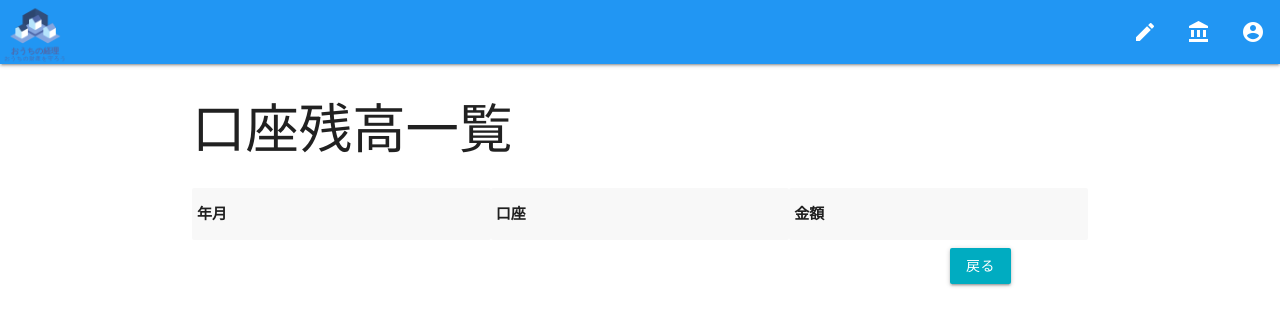
After one commit to sobatha/django_homebookkeeping, a Django app: template kakeibo/templates/kakeibo/account_list.html in a window 1280 px wide. The commit adds this page. Shown: the top 326 px of the page. Run offline with Django 3.2, Linux system fonts and the light colour scheme; the template is opened without the code that fills it, so the values that code supplies are empty.

Commit message:
資産一覧ページ追加,口座登録時のバグ解消

```diff
--- a/kakeibo/templates/base.html
+++ b/kakeibo/templates/base.html
@@ -19,7 +19,7 @@
     <a href="{% url 'index' %}" class="brand-logo"><img src="/media/images/logo_transparent.png" width="70" height="70" /></a>
     <ul id="nav-mobile" class="right hide-on-med-and-down">
       <li><a href="{% url 'payment_create' %}"><i class="material-icons">edit</i></a></li>
-      <li><a href="{% url 'stock' %}"><i class="material-icons">account_balance</i></a></li>
+      <li><a href="{% url 'assets' %}"><i class="material-icons">account_balance</i></a></li>
       <li><a href="/"><i class="material-icons">account_circle</i></a></li>
     </ul>
   </div>
--- /dev/null
+++ b/kakeibo/templates/kakeibo/account_list.html
@@ -0,0 +1,36 @@
+{% extends 'base.html' %}
+{% block main %}
+{% load humanize %}
+<header>
+
+  <h2>口座残高一覧</h2>
+
+</header>
+
+
+<h3></h3>
+<table class="striped">
+    <tr>
+      <th>年月</th>
+      <th>口座</th>
+      <th>金額</th>
+    </tr>
+    {% for account in object_list %}
+
+    <tr>
+      <td>{{ account.closed_on }}</td>
+      <td>{{ account.get_account_name_display }}</td>
+      <td>{{ account.amount |intcomma  }}</td>
+    </tr>
+    {% endfor %}
+  </table>
+  <div class="row" style="display: flex;">
+    <div class="col s2"></div>
+    <div class="col s8"></div>
+    <div class="col s2">
+      <a href="{% url 'index' %}" class="btn waves-effect card-panel cyan darken-1" style="margin-left: auto;">戻る</a>
+    </div>
+  </div>
+
+
+  {% endblock %}
--- a/kakeibo/templates/kakeibo/index.html
+++ b/kakeibo/templates/kakeibo/index.html
@@ -18,7 +18,7 @@
                     <i class="material-icons left">edit</i></a>
             </div>
             <div class="col s4">
-                <a href="{% url 'stock' %}" class="btn btn-large light-blue">資産一覧
+                <a href="{% url 'assets' %}" class="btn btn-large light-blue">資産一覧
                     <i class="material-icons left">account_balance</i></a>
             </div>
             <div class="col s4">
--- a/kakeibo/urls.py
+++ b/kakeibo/urls.py
@@ -7,7 +7,7 @@ urlpatterns = [
     path("<int:year>/<int:month>/", views.month, name='month'),
     path("<int:year>/", views.year, name="year"),
     path("settlement/<int:year>/<int:month>", views.settlement, name='settlement'),
-    path("stock/", views.stock, name='stock'),
+    path("assets/", views.Assets_list.as_view(), name='assets'),
     path("payment_forms/", views.PaymentCreate, name='payment_create'),
     path("income_forms/", views.IncomeCreate, name='income_create'),
     path("payment_delete/<int:pk>",views.payment_delete,name="payment_delete"),
```
Also changed, not shown: kakeibo/templates/kakeibo/settlement.html (+12 -9 lines), kakeibo/views.py (+11 -9 lines), 3 other files.
